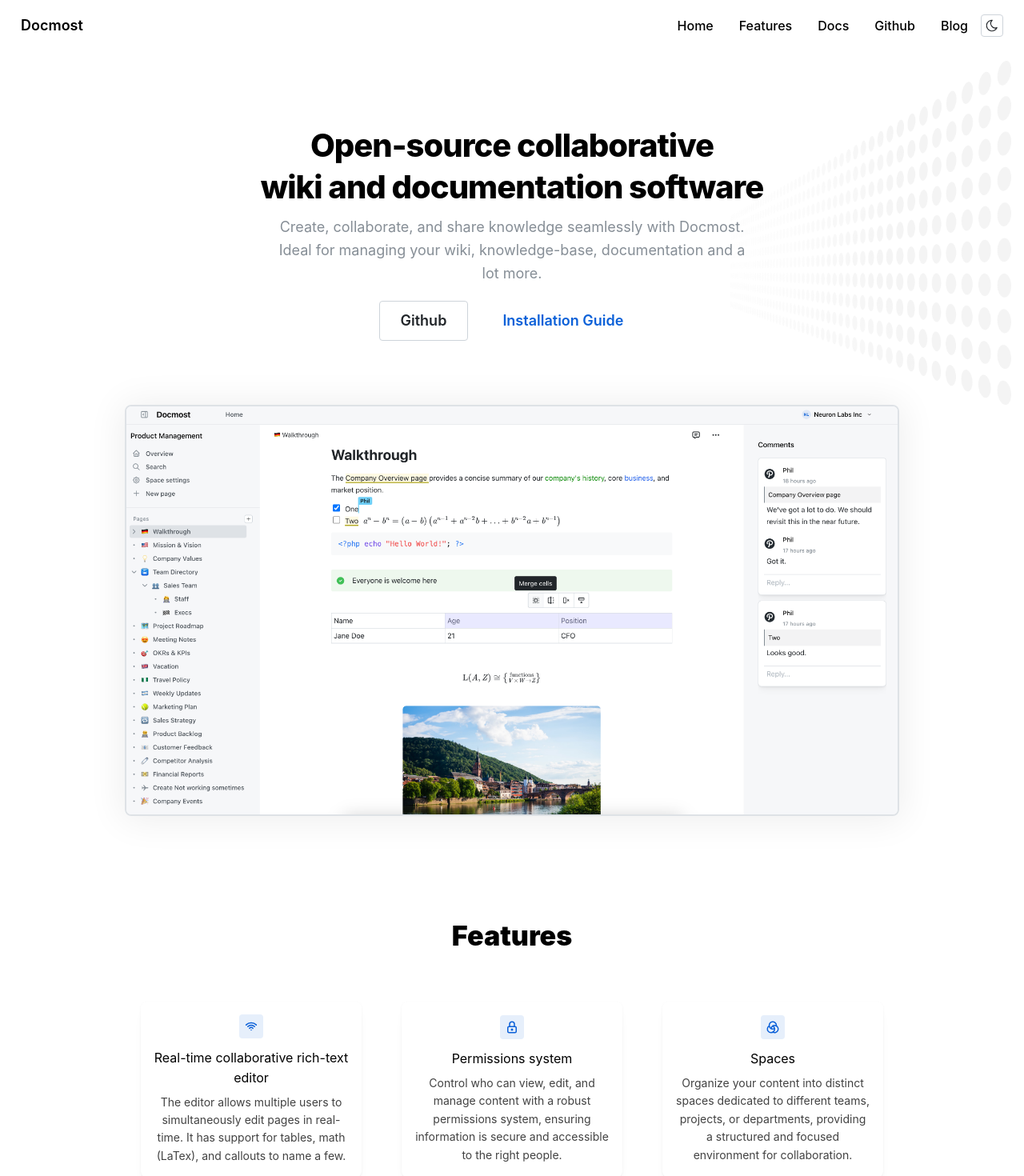
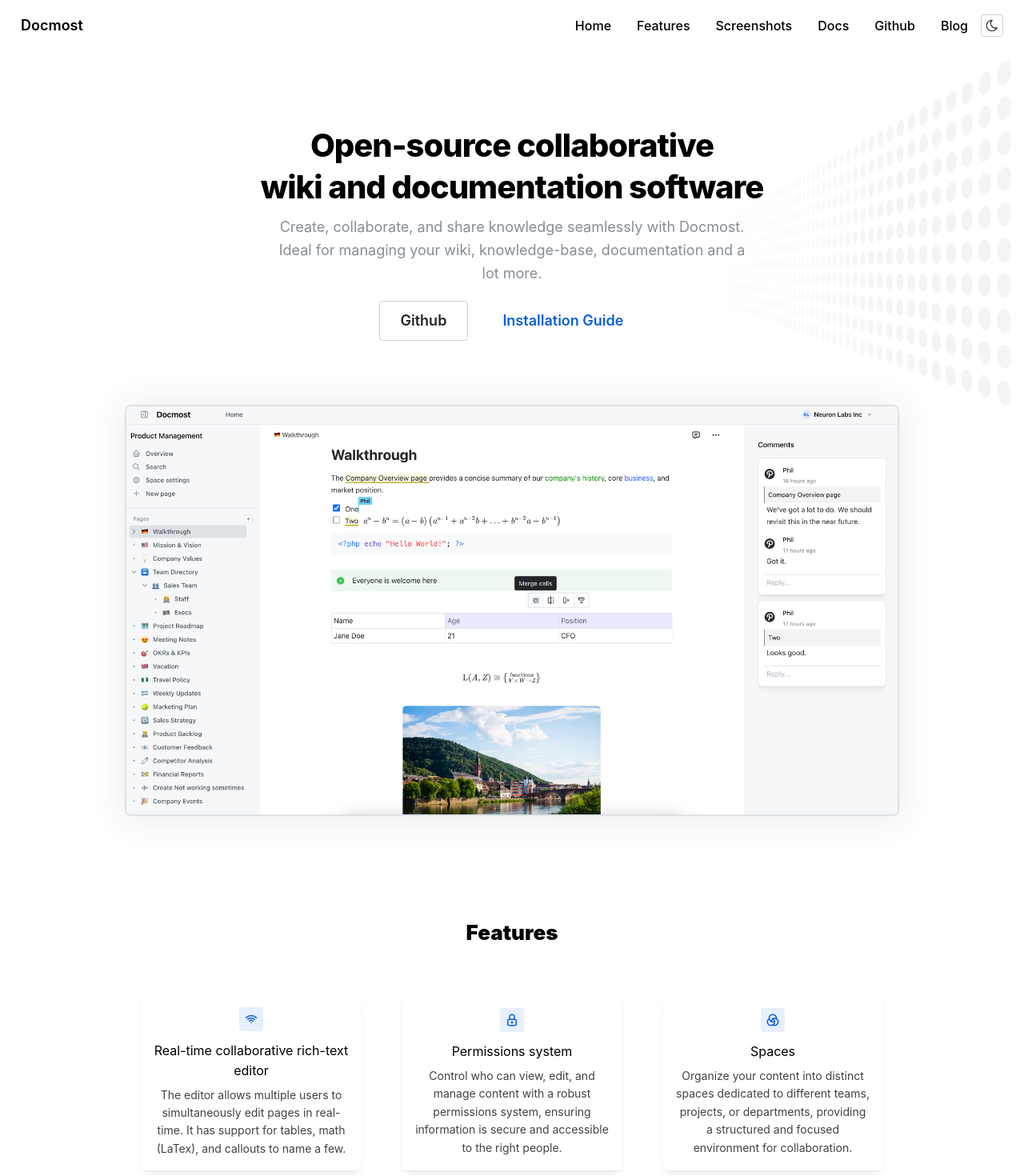
Before and after one commit to docmost/website, a Next.js app: page / in a window 1280 px wide. Shown: the top 1470 px of the page at 80% size. Built offline with nearby package versions, Linux system fonts and the light colour scheme.

Commit message:
update navigation

```diff
--- a/src/components/features/features.tsx
+++ b/src/components/features/features.tsx
@@ -81,7 +81,9 @@
   return (
     <div>
       <Container className={classes.wrapper} id="features">
-        <Title className={classes.title}>Features</Title>
+        <Title order={2} className={classes.title}>
+          Features
+        </Title>
 
         {/*
             <Container size={560} p={0}>
--- a/src/components/features/screenshot-carousel.tsx
+++ b/src/components/features/screenshot-carousel.tsx
@@ -41,11 +41,10 @@
   ));
 
   return (
-    <div className={classes.carouselWrapper}>
+    <div className={classes.carouselWrapper} id="screenshots">
       <Title order={2} className={classes.title}>
         Screenshots
       </Title>
-
       <Carousel
         classNames={{ indicator: classes.carouselIndicator }}
         withIndicators
--- a/src/components/shell/shell.tsx
+++ b/src/components/shell/shell.tsx
@@ -60,6 +60,15 @@
                 >
                   Features
                 </UnstyledButton>
+
+                <UnstyledButton
+                  component="a"
+                  href="#screenshots"
+                  className={classes.control}
+                >
+                  Screenshots
+                </UnstyledButton>
+
                 <UnstyledButton
                   component="a"
                   href="/docs"
@@ -111,6 +120,13 @@
         </UnstyledButton>
         <UnstyledButton
           component="a"
+          href="#screenshots"
+          className={classes.control}
+        >
+          Screenshots
+        </UnstyledButton>
+        <UnstyledButton
+          component="a"
           href="/docs"
           target="_blank"
           className={classes.control}
```
